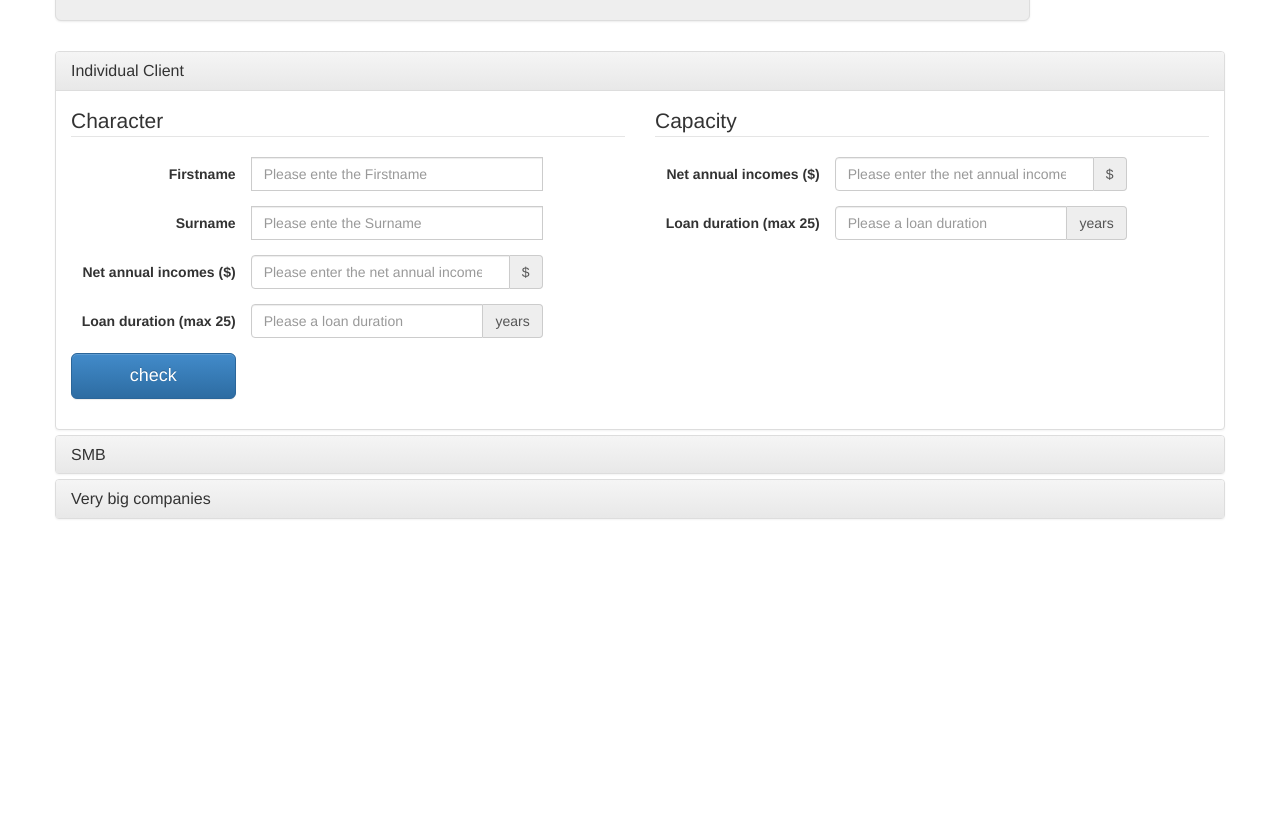
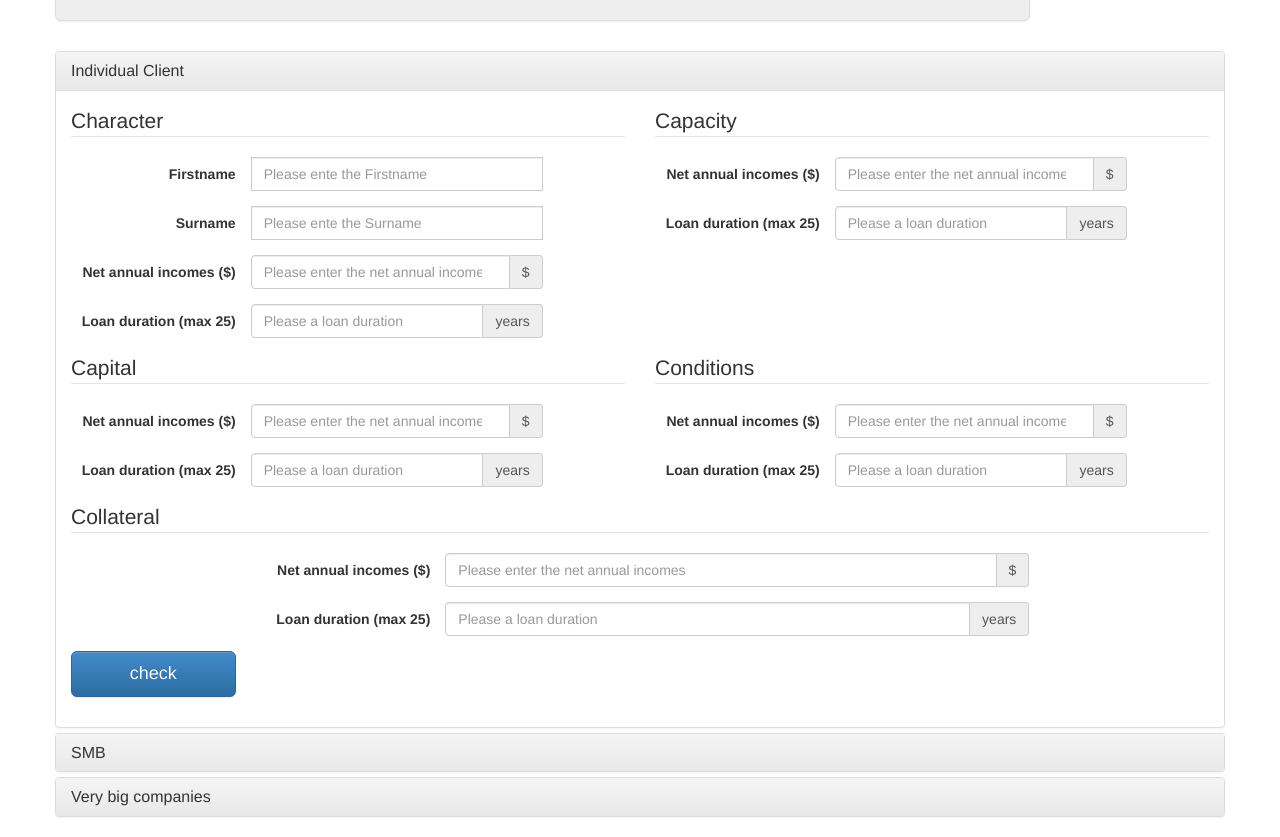
Before and after one commit to alexandremagne/ProjetM2, a website: page html/private/admin.html in a window 1280 px wide. Shown: the part 257-1094 px from the top of the page. Before the commit the page ends 800 px from the top, so only its background shows below. Drawn offline with Linux system fonts and the light colour scheme.

Commit message:
Template admin.html mis en place id des formulaire a changé, ils sont identiques

```diff
--- a/html/private/admin.html
+++ b/html/private/admin.html
@@ -144,8 +144,83 @@
 
 						  </div> <!-- /.row -->
 
+						  <div class="row">
 
+						  	<div class="col-md-6">
 
+								<fieldset>
+								<legend>Capital</legend>
+
+									<div class="form-group">
+										<label for="input_annual_incomes_" class="col-sm-4 control-label">Net annual incomes ($)</label>
+										<div class="col-sm-6 input-group">
+											<input min="0" max="1000000000"  type="number" class="form-control" id="input_annual_incomes_" placeholder="Please enter the net annual incomes" required>
+											<span class="input-group-addon">$</span>
+									</div>
+						 		</div>
+						  	<div class="form-group">
+									<label for="input_duration_loan_in_years_" class="col-sm-4 control-label">Loan duration (max 25)</label>
+									<div class="col-sm-6 input-group">
+										<input min="0" max="25"  type="number" class="form-control" id="input_duration_loan_in_years_" placeholder="Please a loan duration" required>
+										<span class="input-group-addon">years</span>
+									</div>
+						  	</div>
+
+						  	</fieldset>
+
+								</div> <!-- /.col-md-6-->
+
+						  <div class="col-md-6">
+						  	<fieldset>
+								<legend>Conditions</legend>
+
+									<div class="form-group">
+										<label for="input_annual_incomes_" class="col-sm-4 control-label">Net annual incomes ($)</label>
+										<div class="col-sm-6 input-group">
+											<input min="0" max="1000000000"  type="number" class="form-control" id="input_annual_incomes_" placeholder="Please enter the net annual incomes" required>
+											<span class="input-group-addon">$</span>
+									</div>
+						 		</div>
+						  	<div class="form-group">
+									<label for="input_duration_loan_in_years_" class="col-sm-4 control-label">Loan duration (max 25)</label>
+									<div class="col-sm-6 input-group">
+										<input min="0" max="25"  type="number" class="form-control" id="input_duration_loan_in_years_" placeholder="Please a loan duration" required>
+										<span class="input-group-addon">years</span>
+									</div>
+						  	</div>
+
+						  	</fieldset>
+
+								</div> <!-- /.col-md-6-->
+
+						  </div> <!-- /.row -->
+
+						  <div class="row">
+
+						  	<div class="col-md-12">
+						  	<fieldset>
+								<legend>Collateral</legend>
+
+									<div class="form-group">
+										<label for="input_annual_incomes_" class="col-sm-4 control-label">Net annual incomes ($)</label>
+										<div class="col-sm-6 input-group">
+											<input min="0" max="1000000000"  type="number" class="form-control" id="input_annual_incomes_" placeholder="Please enter the net annual incomes" required>
+											<span class="input-group-addon">$</span>
+									</div>
+						 		</div>
+						  	<div class="form-group">
+									<label for="input_duration_loan_in_years_" class="col-sm-4 control-label">Loan duration (max 25)</label>
+									<div class="col-sm-6 input-group">
+										<input min="0" max="25"  type="number" class="form-control" id="input_duration_loan_in_years_" placeholder="Please a loan duration" required>
+										<span class="input-group-addon">years</span>
+									</div>
+						  	</div>
+
+						  	</fieldset>
+
+								</div> <!-- /.col-md-6-->
+
+						  </div> <!-- /.row -->
 
 						   <div class="form-group">
 								<div class="col-sm-offset-0 col-sm-2">
```
Also changed, not shown: 2 other files.
